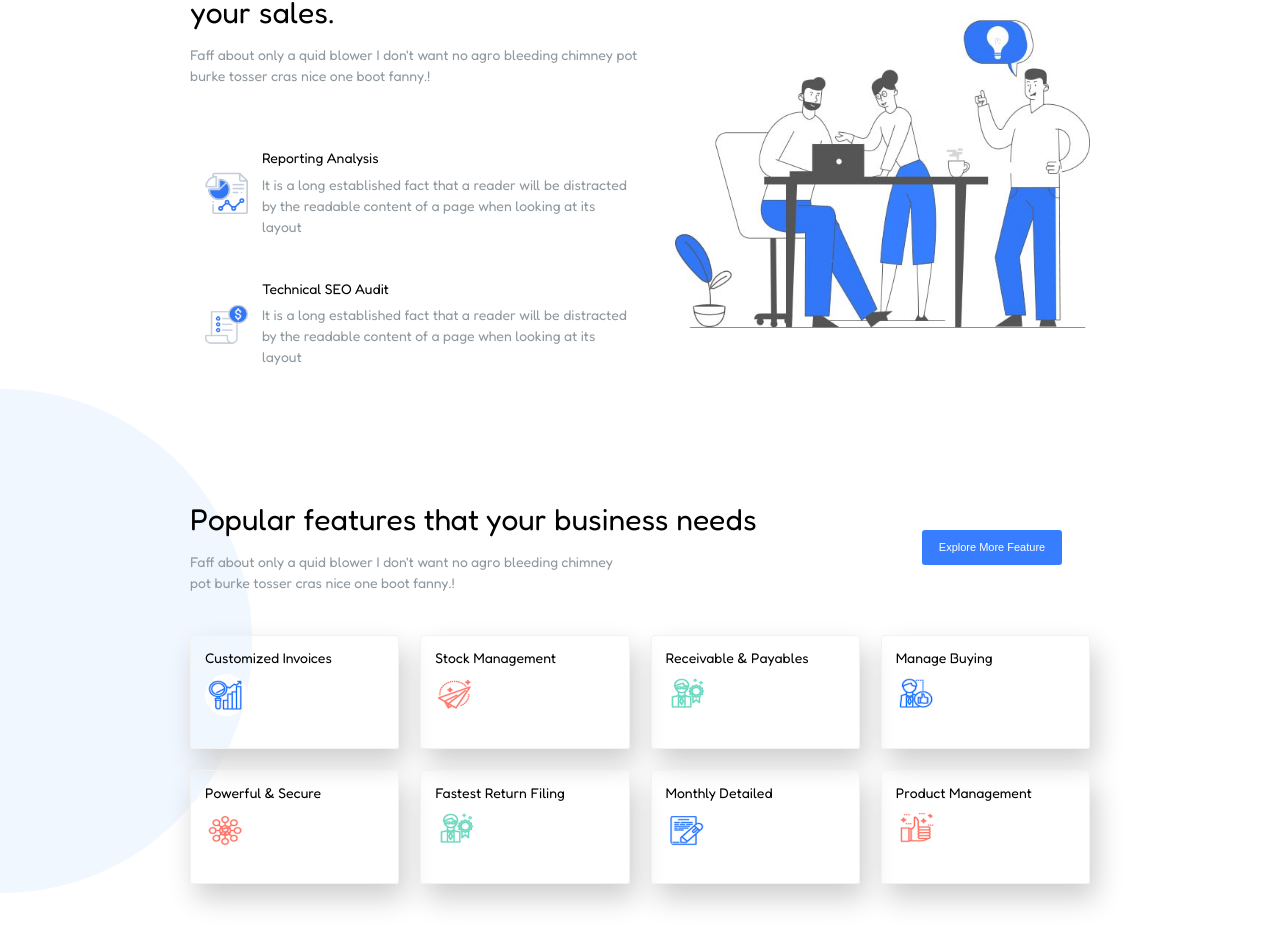
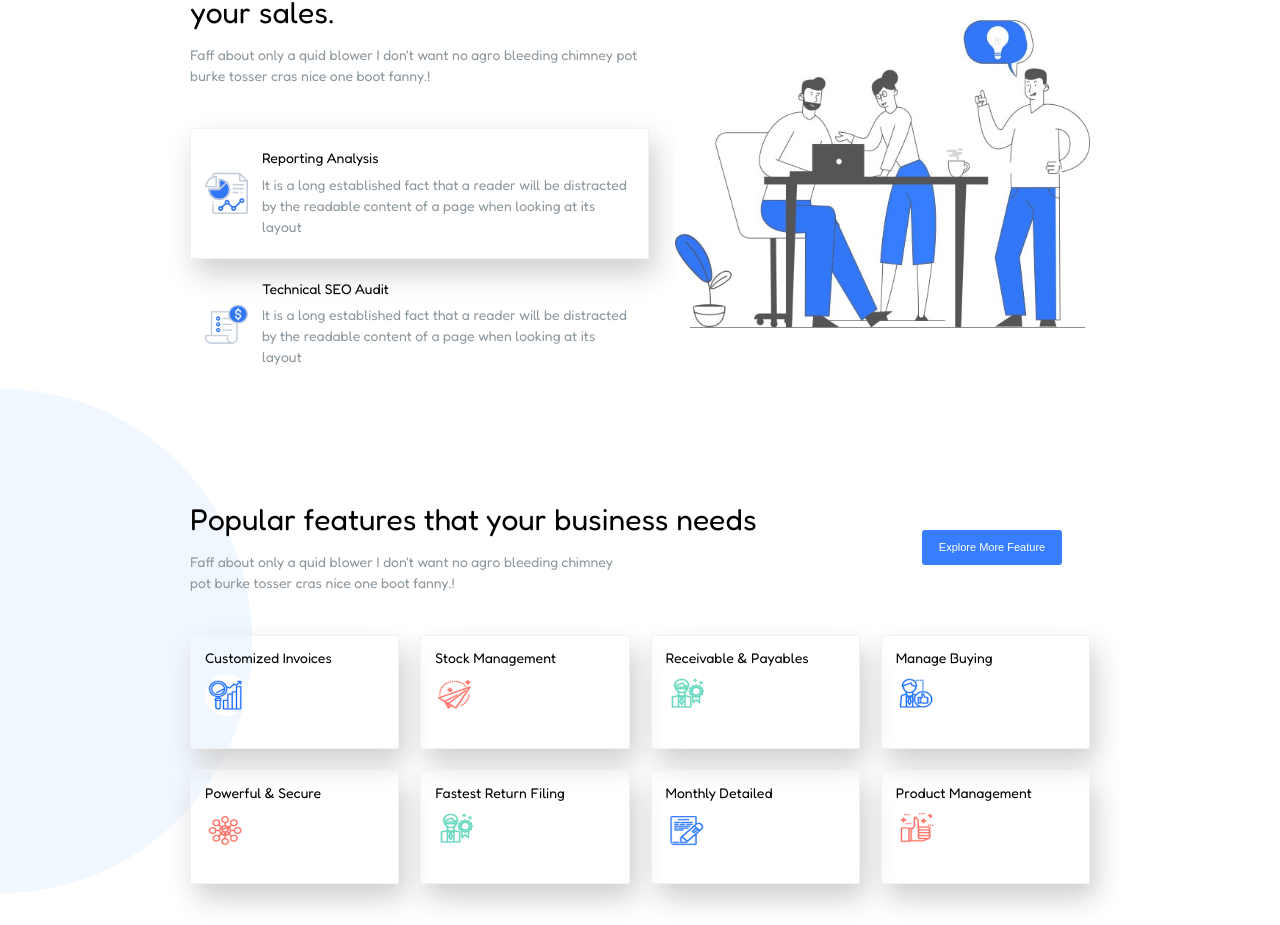
Before and after one commit to MGPasinetti/proj-html-vuejs, a Vue app: page / in a window 1280 px wide. Shown: the part 953-1878 px from the top of the page. Built offline with nearby package versions, Linux system fonts and the light colour scheme.

Commit message:
fixing js tips-trick-sec

```diff
--- a/src/components/CardTips.vue
+++ b/src/components/CardTips.vue
@@ -13,7 +13,7 @@ export default {
     name: 'CarTips',
     props: {
         tipData: Object,
-    },
+    }
 }
 </script>
 
@@ -26,19 +26,20 @@ export default {
     gap: 1rem;
     padding: 1.5rem 1rem;
     border: 1px solid transparent;
+    cursor: pointer;
 
     img {
         flex: 0 0 10%;
         height: 3rem;
     }
 
-    &:hover {
-        border: 1px solid $border_color_whitesmoke2;
-        box-shadow: 6px 14px 28px 0px #cfcece;
+    // &:hover {
+    //     border: 1px solid $border_color_whitesmoke2;
+    //     box-shadow: 6px 14px 28px 0px #cfcece;
 
-        h4 {
-            color: $txt_color_blue;
-        }
-    }
+    //     h4 {
+    //         color: $txt_color_blue;
+    //     }
+    // }
 }
 </style>
--- a/src/components/NavbarHeader.vue
+++ b/src/components/NavbarHeader.vue
@@ -1,7 +1,7 @@
 <template>
   <nav>
       <ul>
-          <li v-for="(link, index) in links" :key="index" @click="setActiveLink(index)" :class="{active: index == activeLink }"><a href="#">{{ link }}</a></li>
+          <li v-for="(link, index) in links" :key="index" @click="setActiveLink(index)" :class="{active: index == activeLink}"><a href="#">{{ link }}</a></li>
       </ul>
   </nav>
 </template>
--- a/src/components/TipsTricksSec.vue
+++ b/src/components/TipsTricksSec.vue
@@ -4,7 +4,7 @@
       <div class="col">
             <h2>Get tips tricks on how to skyrocket your sales.</h2>
             <small>Faff about only a quid blower I don't want no agro bleeding chimney pot burke tosser cras nice one boot fanny.!</small>
-            <CardTips v-for="tip in arrTips" :key="tip.title" :tip-data="tip"/>
+            <CardTips class="tips-card" v-for="(tip, index) in arrTips" :key="index" :tip-data="(tip)" @click="setActiveTip(index)" :class="{active: index == activeTip}" />
       </div>
 
       <!-- COL-2 -->
@@ -22,6 +22,7 @@ export default {
     },
     data() {
         return {
+            activeTip: 0,
             arrTips: [
                 {
                     srcImg: require('../assets/img/510.png'),
@@ -36,6 +37,11 @@ export default {
             ],
         };
     },
+    methods: {
+        setActiveTip (index) {
+            this.activeTip = index;
+        },
+    }
 }
 </script>
 
@@ -44,7 +50,6 @@ export default {
 
 .tips-tricks-sec {
     @include flex-layout($justify: space-between, $align: center, $wrap: nowrap);
-    // gap: 1rem;
 
    .col {
        @include col-layout;
@@ -54,5 +59,14 @@ export default {
    img {
        max-height: 350px;
    }
+
+}
+.tips-card.active {
+    border: 1px solid $border_color_whitesmoke2;
+    box-shadow: 6px 14px 28px 0px #cfcece;
+
+    h4 {
+        color: $txt_color_blue;
+    }
 }
 </style>
```
